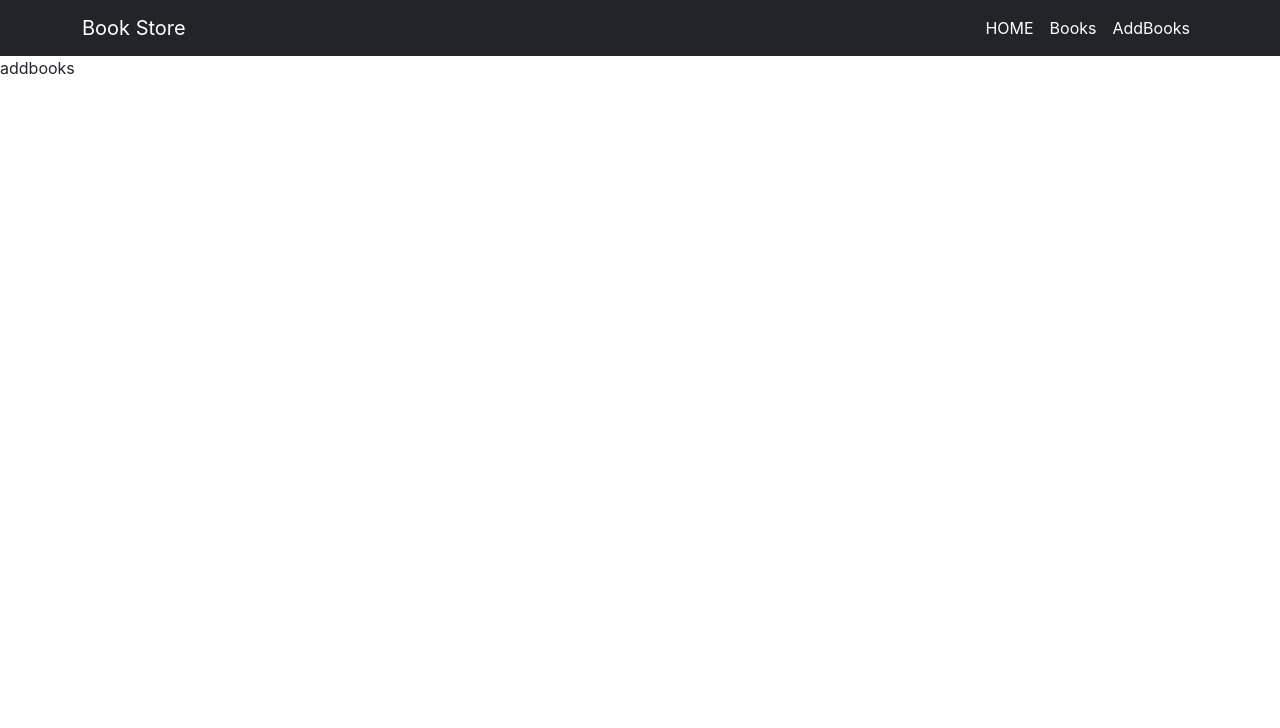
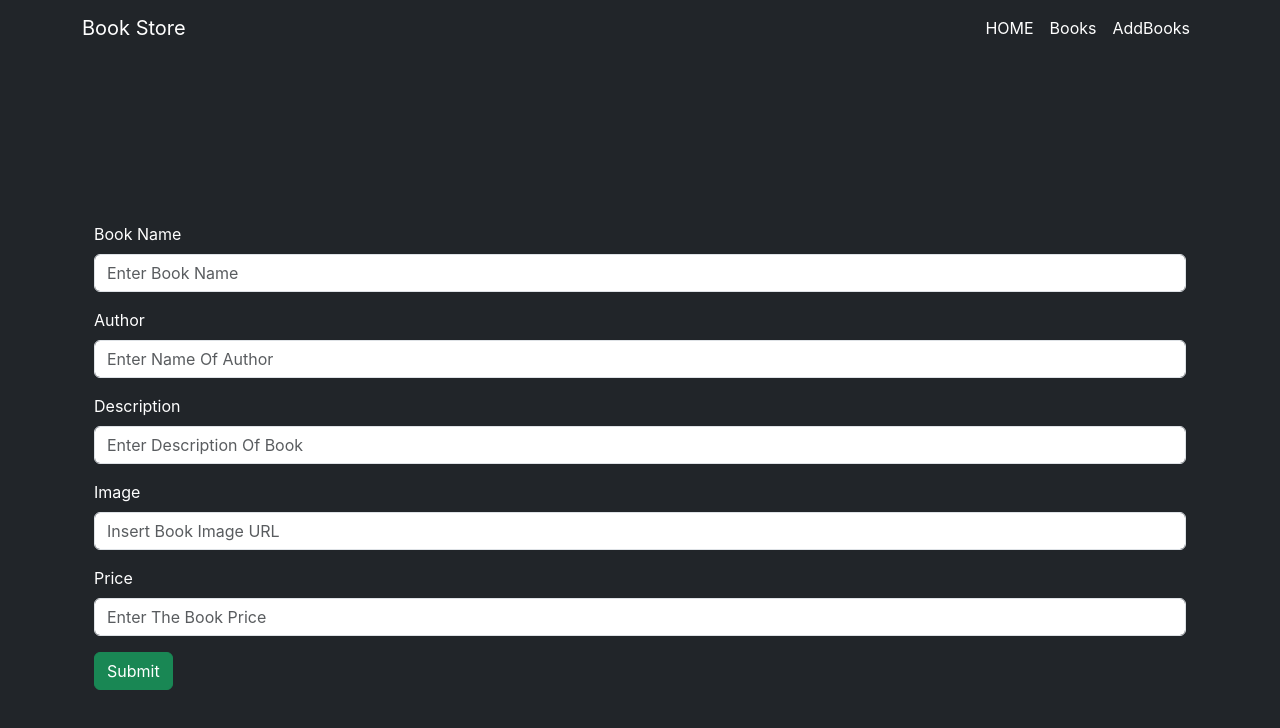
Before and after one commit to huzaifa898/Book-Store, a React (Create React App) app in the folder frontend/: page /addBooks in a window 1280 px wide. Shown: the top 728 px of the page. Built offline with nearby package versions, Linux system fonts and the light colour scheme.

Commit message:
form will be added in addbooks routes

```diff
--- a/frontend/src/App.css
+++ b/frontend/src/App.css
@@ -2,10 +2,3 @@
   padding: 0;
   margin: 0;
 }
-.VeiwBook{
-outline: none;
-border: 1px soild white;
-background-color: transparent;
-padding: 5px 20px 5px 20px;
-color: white;
-}
--- a/frontend/src/pages/AddBooks.jsx
+++ b/frontend/src/pages/AddBooks.jsx
@@ -2,8 +2,30 @@ import React from 'react'
 
 const AddBooks = () => {
   return (
-    <div>
-      addbooks
+    <div className='bg-dark d-flex justify-content-center align-items-center' style={ {height:"100vh"}}>
+        <div className='container  p-4'>
+       <div className="mb-3">
+       <label for="exampleFormControlInput1" className="form-label text-white">Book Name </label>
+       <input type="text" className="form-control" id="exampleFormControlInput1" placeholder="Enter Book Name"/>
+    </div>
+    <div className="mb-3">
+       <label for="exampleFormControlInput1" className="form-label text-white">Author </label>
+       <input type="text" className="form-control" id="exampleFormControlInput1" placeholder="Enter Name Of Author "/>
+    </div>
+    <div className="mb-3">
+       <label for="exampleFormControlInput1" className="form-label text-white">Description </label>
+       <input type="text" className="form-control" id="exampleFormControlInput1" placeholder="Enter Description Of Book "/>
+    </div>
+    <div className="mb-3">
+       <label for="exampleFormControlInput1" className="form-label text-white">Image </label>
+       <input type="text" className="form-control" id="exampleFormControlInput1" placeholder="Insert Book Image URL "/>
+    </div>
+    <div className="mb-3">
+       <label for="exampleFormControlInput1" className="form-label text-white">Price </label>
+       <input type="number" className="form-control" id="exampleFormControlInput1" placeholder="Enter The Book Price "/>
+    </div>
+    <button className='btn btn-success'>Submit</button>
+    </div>
     </div>
   )
 }
--- a/frontend/src/pages/Books.jsx
+++ b/frontend/src/pages/Books.jsx
@@ -2,8 +2,8 @@ import React from 'react'
 
 const Books = () => {
   return (
-    <div>
-      books
+    <div className='bg-dark' style={ {height:"100vh"}}>
+
     </div>
   )
 }
--- a/frontend/src/pages/Home.css
+++ b/frontend/src/pages/Home.css
@@ -3,3 +3,10 @@
    min-height: 91.5vh;
    max-height: auto;
 }
+.VeiwBook{
+    outline: none;
+    border: 2px soild white;
+    padding: 5px 20px 5px 20px;
+    color: white;
+    text-decoration: none;
+    }
--- a/frontend/src/pages/Home.jsx
+++ b/frontend/src/pages/Home.jsx
@@ -1,5 +1,6 @@
 import React from 'react'
 import  "./Home.css"
+import { Link } from 'react-router-dom'
 const Home = () => {
   return (
     <div className="Home-Page bg-dark text-white container-fluid d-flex justify-content-center align-items-center">
@@ -10,7 +11,7 @@ const Home = () => {
           <h2 style={{ fontSize: "80px" }}>BOOK STORE </h2>
           <h2  style={{ fontSize: "50px" }}>FOR YOU</h2>
           <p className='mb-0' style={{ color: "silver" }} >CheckOut The Books From Here</p>
-          <button className='VeiwBook'>View Book</button>
+          <Link to="/books" className='VeiwBook'>View Book</Link>
     </div>
     <div className="col-lg-6 d-flex justify-content-center align-items-end flex-column"
          style={{ height: "91.5vh" }}
```
Also changed, not shown: frontend/src/components/Footer.jsx (added, +11 -0 lines).
